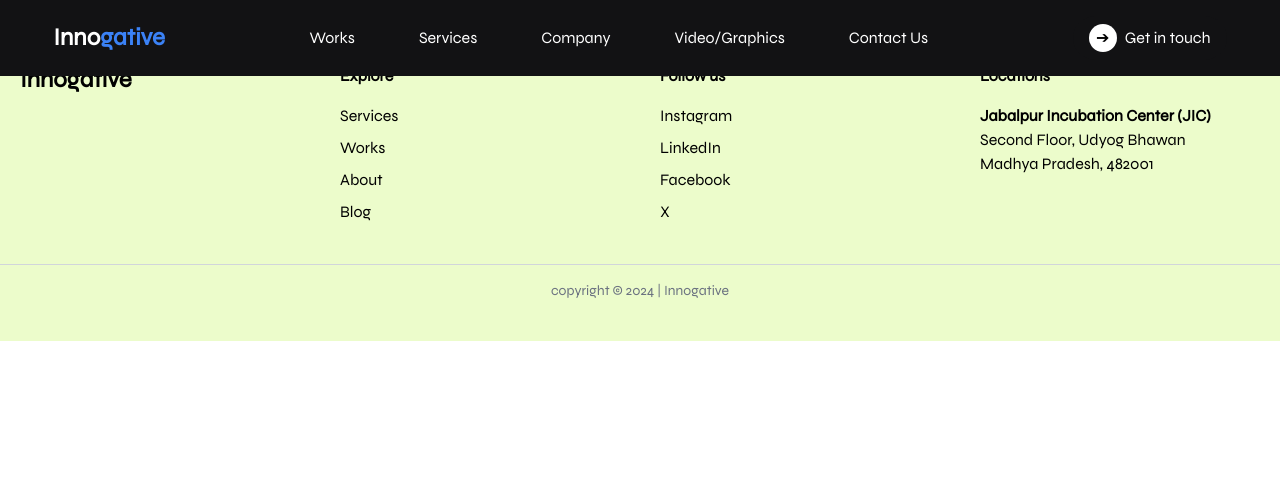
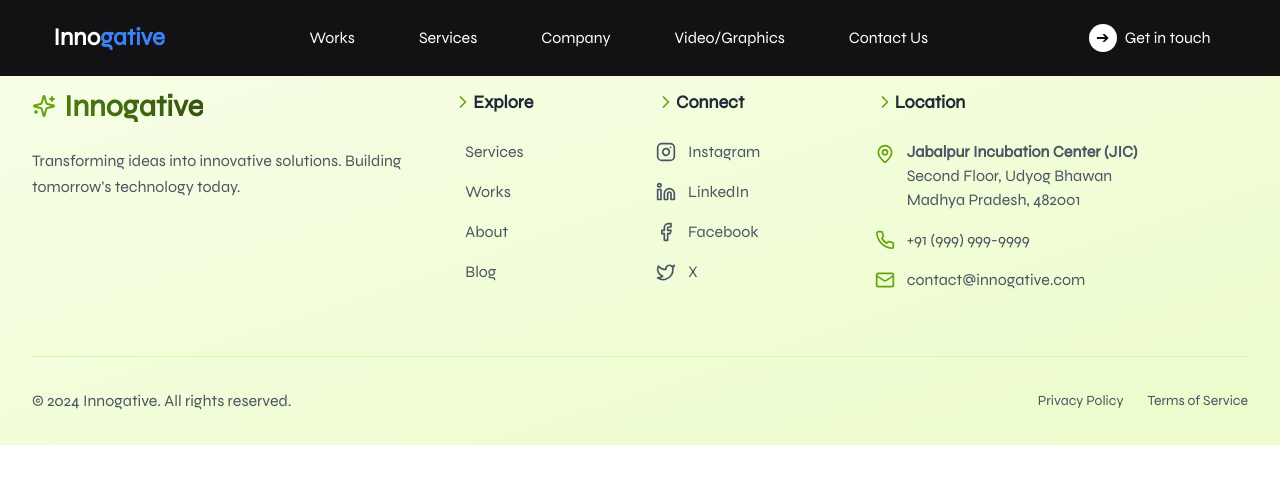
Before and after one commit to tiwarirakshit/Innogative-website, a React (Vite) app: page /blogs in a window 1280 px wide. Shown: the top 484 px of the page. Built offline with nearby package versions, Linux system fonts and the light colour scheme.

Commit message:
Latest Changes

```diff
--- a/src/common/Footer.jsx
+++ b/src/common/Footer.jsx
@@ -1,130 +1,156 @@
 import React from "react";
 import { useNavigate } from "react-router-dom";
+import {
+  Instagram,
+  Linkedin,
+  Facebook,
+  Twitter,
+  MapPin,
+  Phone,
+  Mail,
+  ExternalLink,
+  ChevronRight,
+  Sparkles
+} from "lucide-react";
 
 const Footer = () => {
   const navigate = useNavigate();
 
-  // Function to handle navigation
   const handleNavigation = (path) => {
     navigate(path);
-    window.scrollTo(0, 0); // Scrolls to top after navigation
+    window.scrollTo({ top: 0, behavior: 'smooth' });
   };
 
-  // Function to handle external links
   const handleExternalLink = (url) => {
     window.open(url, '_blank', 'noopener noreferrer');
   };
 
+  const socialLinks = [
+    { icon: <Instagram size={20} />, label: "Instagram", url: "https://instagram.com" },
+    { icon: <Linkedin size={20} />, label: "LinkedIn", url: "https://linkedin.com" },
+    { icon: <Facebook size={20} />, label: "Facebook", url: "https://facebook.com" },
+    { icon: <Twitter size={20} />, label: "X", url: "https://x.com" },
+  ];
+
+  const navLinks = [
+    { label: "Services", path: "/services" },
+    { label: "Works", path: "/works" },
+    { label: "About", path: "/company" },
+    { label: "Blog", path: "/blogs" },
+  ];
+
   return (
-    <footer className="bg-lime-100 text-black py-10">
-      <div className="container mx-auto grid grid-cols-1 md:grid-cols-4 gap-10 px-5">
-        {/* Logo and Main Title */}
-        <div className="flex flex-col items-start space-y-4">
-          <span
-            className="font-bold text-2xl cursor-pointer hover:text-gray-700 transition-colors"
+    <footer className="relative z-10 pointer-events-auto bg-gradient-to-br from-lime-50 to-lime-100 text-gray-800">
+      <div className="max-w-7xl mx-auto px-4 sm:px-6 lg:px-8 pt-16 pb-8">
+        <div className="grid grid-cols-1 md:grid-cols-12 gap-12">
+          {/* Company Info */}
+          <div className="space-y-6 md:col-span-4">
+            <div
+              className="flex items-center space-x-2 cursor-pointer group"
               onClick={() => handleNavigation("/")}
               role="button"
               tabIndex={0}
             >
+              <Sparkles className="text-lime-600 group-hover:text-lime-700 transition-colors" />
+              <span className="text-3xl font-bold bg-gradient-to-r from-lime-700 to-lime-900 bg-clip-text text-transparent">
                 Innogative
               </span>
             </div>
+            <p className="text-gray-600 leading-relaxed">
+              Transforming ideas into innovative solutions.
+              Building tomorrow's technology today.
+            </p>
+          </div>
 
-        {/* Explore */}
+          {/* Middle Section Container */}
+          <div className="grid grid-cols-2 gap-8 md:col-span-4">
+            {/* Quick Links */}
             <div>
-          <h3 className="font-semibold mb-4">Explore</h3>
-          <ul className="space-y-2">
-            <li
-              className="cursor-pointer hover:text-gray-700 transition-colors"
-              onClick={() => handleNavigation("/services")}
-              role="button"
-              tabIndex={0}
+              <h3 className="text-lg font-semibold mb-6 flex items-center">
+                <ChevronRight className="text-lime-600" size={20} />
+                Explore
+              </h3>
+              <ul className="space-y-4">
+                {navLinks.map((link) => (
+                  <li key={link.path}>
+                    <button
+                      onClick={() => handleNavigation(link.path)}
+                      className="group flex items-center text-gray-600 hover:text-lime-700 transition-colors duration-300"
                     >
-              Services
+                      <span className="w-1 h-1 bg-lime-600 rounded-full mr-2 opacity-0 group-hover:opacity-100 transition-opacity"></span>
+                      {link.label}
+                    </button>
                   </li>
-            <li
-              className="cursor-pointer hover:text-gray-700 transition-colors"
-              onClick={() => handleNavigation("/works")}
-              role="button"
-              tabIndex={0}
-            >
-              Works
-            </li>
-            <li
-              className="cursor-pointer hover:text-gray-700 transition-colors"
-              onClick={() => handleNavigation("/company")}
-              role="button"
-              tabIndex={0}
-            >
-              About
-            </li>
-            <li
-              className="cursor-pointer hover:text-gray-700 transition-colors"
-              onClick={() => handleNavigation("/blogs")}
-              role="button"
-              tabIndex={0}
-            >
-              Blog
-            </li>
+                ))}
               </ul>
             </div>
 
-        {/* Follow us */}
+            {/* Social Links */}
             <div>
-          <h3 className="font-semibold mb-4">Follow us</h3>
-          <ul className="space-y-2">
-            <li
-              className="cursor-pointer hover:text-gray-700 transition-colors"
-              onClick={() => handleExternalLink("https://instagram.com")}
-              role="button"
-              tabIndex={0}
+              <h3 className="text-lg font-semibold mb-6 flex items-center">
+                <ChevronRight className="text-lime-600" size={20} />
+                Connect
+              </h3>
+              <ul className="space-y-4">
+                {socialLinks.map((social) => (
+                  <li key={social.label}>
+                    <button
+                      onClick={() => handleExternalLink(social.url)}
+                      className="group flex items-center space-x-3 text-gray-600 hover:text-lime-700 transition-colors duration-300"
                     >
-              Instagram
+                      {social.icon}
+                      <span>{social.label}</span>
+                      <ExternalLink size={14} className="opacity-0 group-hover:opacity-100 transition-opacity" />
+                    </button>
                   </li>
-            <li
-              className="cursor-pointer hover:text-gray-700 transition-colors"
-              onClick={() => handleExternalLink("https://linkedin.com")}
-              role="button"
-              tabIndex={0}
-            >
-              LinkedIn
-            </li>
-            <li
-              className="cursor-pointer hover:text-gray-700 transition-colors"
-              onClick={() => handleExternalLink("https://facebook.com")}
-              role="button"
-              tabIndex={0}
-            >
-              Facebook
-            </li>
-            <li
-              className="cursor-pointer hover:text-gray-700 transition-colors"
-              onClick={() => handleExternalLink("https://x.com")}
-              role="button"
-              tabIndex={0}
-            >
-              X
-            </li>
-          </ul>
-        </div>
-
-        {/* Locations */}
-        <div>
-          <h3 className="font-semibold mb-4">Locations</h3>
-          <ul className="space-y-4">
-            <li>
-              <strong>Jabalpur Incubation Center (JIC)</strong>
-              <br />
-              Second Floor, Udyog Bhawan<br />
-              Madhya Pradesh, 482001
-            </li>
+                ))}
               </ul>
             </div>
           </div>
 
+          {/* Contact Info */}
+          <div className="md:col-span-4">
+            <h3 className="text-lg font-semibold mb-6 flex items-center">
+              <ChevronRight className="text-lime-600" size={20} />
+              Location
+            </h3>
+            <div className="space-y-4 text-gray-600">
+              <div className="flex items-start space-x-3">
+                <MapPin className="mt-1 flex-shrink-0 text-lime-600" size={20} />
+                <div>
+                  <p className="font-semibold">Jabalpur Incubation Center (JIC)</p>
+                  <p>Second Floor, Udyog Bhawan</p>
+                  <p>Madhya Pradesh, 482001</p>
+                </div>
+              </div>
+              <div className="flex items-center space-x-3">
+                <Phone size={20} className="text-lime-600" />
+                <p>+91 (999) 999-9999</p>
+              </div>
+              <div className="flex items-center space-x-3">
+                <Mail size={20} className="text-lime-600" />
+                <p>contact@innogative.com</p>
+              </div>
+            </div>
+          </div>
+        </div>
+
         {/* Bottom Bar */}
-      <div className="mt-10 border-t border-gray-300 pt-4 text-sm text-gray-500 text-center">
-        <div>copyright &copy; 2024 | Innogative</div>
+        <div className="mt-16 pt-8 border-t border-lime-200">
+          <div className="flex flex-col md:flex-row justify-between items-center space-y-4 md:space-y-0">
+            <p className="text-gray-600">
+              &copy; {new Date().getFullYear()} Innogative. All rights reserved.
+            </p>
+            <div className="flex space-x-6 text-sm text-gray-600">
+              <button onClick={() => handleNavigation("/privacy")} className="hover:text-lime-700 transition-colors">
+                Privacy Policy
+              </button>
+              <button onClick={() => handleNavigation("/terms")} className="hover:text-lime-700 transition-colors">
+                Terms of Service
+              </button>
+            </div>
+          </div>
+        </div>
       </div>
     </footer>
   );
--- a/src/components/CasesSection.jsx
+++ b/src/components/CasesSection.jsx
@@ -1,14 +1,14 @@
 import React from "react";
 import projectData from '../data.json';
-import { useNavigate } from "react-router-dom";
+import { useNavigate,Link } from "react-router-dom";
 export default function Cases() {
   // Extract the first four items from the portfolioData
   const projects = projectData.projects.slice(0, 4);
   const navigate=useNavigate();
 
   return (
-    <section className="px-4 py-16 bg-white">
-      <div className="max-w-7xl mx-auto">
+    <section className=" px-4 py-16 bg-white">
+      <div className="relative z-10 pointer-events-auto max-w-7xl mx-auto">
         <div className="flex justify-between">
           <p className="text-gray-600 mb-4">Selected works</p>
 
@@ -60,8 +60,8 @@
                       ))}
                     </div>
                   </div>
-                  <a
-                    href="#"
+                  <Link
+                     to={`/works/${item.id}`}
                     className="inline-flex items-center text-white bg-black rounded-full px-3 py-2 font-semibold group-hover:text-orange-500 transition-colors"
                   >
                     <svg
@@ -79,7 +79,7 @@
                       />
                     </svg>
                     See case
-                  </a>
+                  </Link>
                 </div>
                 <p className="text-gray-600 mb-4">{item.description}</p>
               </div>
@@ -88,12 +88,14 @@
         </div>
 
         <div className="w-full flex justify-center items-center">
-          <button className="w-48 h-48 bg-orange-500 rounded-full"
-           onClick={() => navigate('/works')}
-          >
-           {'-> All Projects'}
+        <button
+            className="relative z-10 pointer-events-auto w-full lg:w-48 h-48 lg:mt-12 cursor-pointer bg-orange-500 text-black rounded-full flex items-center justify-center text-lg hover:bg-black hover:text-white transition-colors duration-300 flex-shrink-0"
+            onClick={() => {
 
-          </button>
+    navigate('/works');
+  }}>
+              {'All Projects ->'}
+            </button>
         </div>
       </div>
     </section>
--- a/src/components/formSection.jsx
+++ b/src/components/formSection.jsx
@@ -136,11 +136,11 @@
       image: "https://phenomenonstudio.com/wp-content/webp-express/webp-images/uploads/2024/10/ks.png.webp",
     },
     {
-      name: "",
+      name: "Palion",
       role: "",
-      title: "",
-      email: "palion@phenomenon-studio.com",
-      showIcons: false,
+      title: "Project Talk",
+      email: "palion@phenomenon.com",
+      showIcons: true,
       image: "https://phenomenonstudio.com/wp-content/webp-express/webp-images/uploads/2024/10/ks.png.webp",
     },
   ];
--- a/src/pages/Home.jsx
+++ b/src/pages/Home.jsx
@@ -10,6 +10,7 @@
 import Slider from "react-slick";
 import testimonialsData from '../testimonials.json';
 import { useNavigate } from "react-router-dom";
+import { Link } from "react-router-dom";
 
 const testimonialsettings = {
   dots: true,
@@ -225,9 +226,9 @@
 
   return (
     <>
-        <a href="#contact" id="custom-circle" className="custom-circle z-[5000]">
+        <Link to="#contact" id="custom-circle" className="custom-circle z-[5000]">
           <span>-> Let's Talk</span>
-        </a>
+        </Link>
       <div id="banner" className="h-screen bg-[#121214] w-full relative ">
         <div className="absolute z-[100] w-full h-full flex flex-col items-center justify-center opacity-1">
           <p className="text-white text-8xl hover-target">Innogative</p>
@@ -400,10 +401,12 @@
                 />
               </div>
             </div>
+            <button
+            className="relative z-10 pointer-events-auto w-full lg:w-48 h-48 lg:mt-12 cursor-pointer bg-orange-500 text-black rounded-full flex items-center justify-center text-lg hover:bg-black hover:text-white transition-colors duration-300 flex-shrink-0"
+            onClick={() => {
 
-            <button
-            className="w-full lg:w-48 h-48 lg:mt-12 cursor-pointer bg-orange-500 text-black rounded-full flex items-center justify-center text-lg hover:bg-black transition-colors duration-300 flex-shrink-0"
-            onClick={() => navigate("/services")}>
+    navigate('/services');
+  }}>
               {'All services ->'}
             </button>
           </div>
@@ -580,13 +583,16 @@
         </div>
 
         <div className="w-full h-[300px] mt-20 mb-20 flex items-center justify-center">
-          <button className="relative text-6xl w-full h-full font-bold border border-yellow-200 rounded-full overflow-hidden group">
+          <button
+          className="relative text-6xl w-full h-full font-bold border border-yellow-200 rounded-full overflow-hidden group"
+          onClick={() => document.getElementById('contact').scrollIntoView({ behavior: 'smooth' })}
+          >
 
             {/* Background Circle */}
             <span className="absolute inset-0 bg-yellow-200 rounded-full transform scale-0 group-hover:scale-150 group-hover:animate-expand-circle transition-all duration-500 ease-out"></span>
 
             {/* Button Text */}
-            <span className="relative z-10 transition-all duration-500 ease-in-out group-hover:text-black">
+            <span className="relative z-10 pointer-events-auto transition-all duration-500 ease-in-out group-hover:text-black">
               <span className="group-hover:hidden">Get a quote</span>
               <span className="hidden group-hover:inline">
               -> Talk with us
@@ -601,7 +607,9 @@
       <AwardsAndFactsSection />
 
       {/* --------- Form Section ------------  */}
-      <Form />
+      <div id="contact" className="relative z-10 pointer-events-auto "> {/* Add ID for #contact link */}
+        <Form />
+      </div>
     </>
   );
 };
```
Lines whose indentation alone changed are shown as unchanged.
